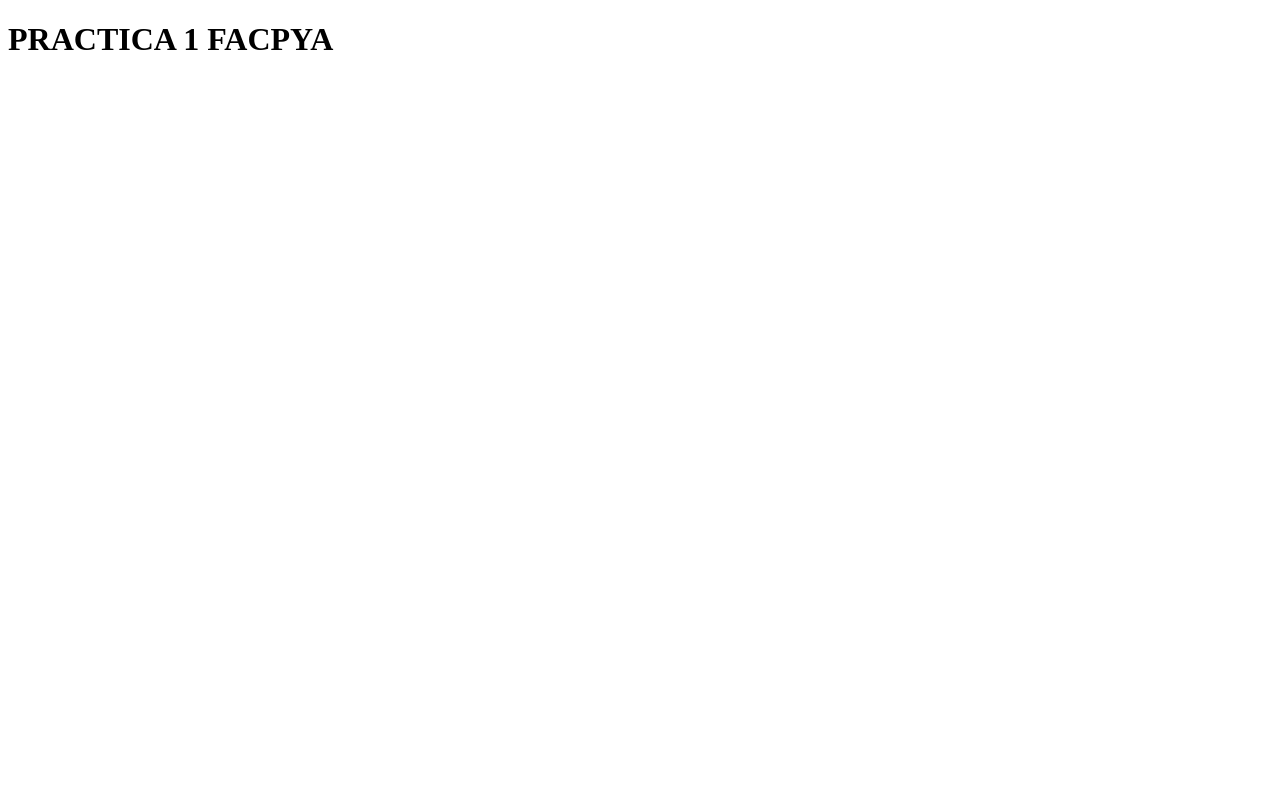
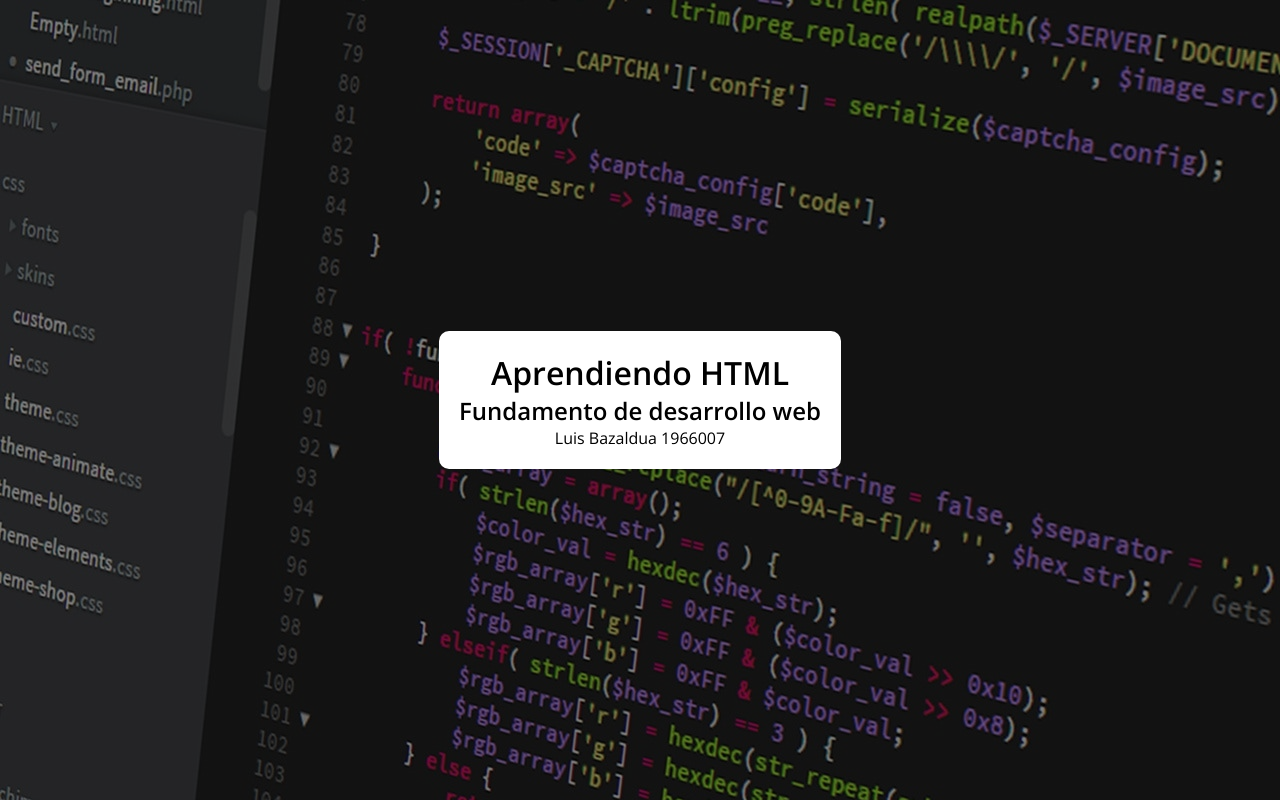
Before and after one commit to bazalduadw/bazaldua-practica1, a plain HTML site: page index.html in a window 1280 px wide. Drawn offline with nearby package versions, Linux system fonts and the light colour scheme.

Commit message:
Agrenado cambios al archivo html y estilos css

```diff
--- a/index.html
+++ b/index.html
@@ -4,9 +4,19 @@
     <meta charset="UTF-8">
     <meta http-equiv="X-UA-Compatible" content="IE=edge">
     <meta name="viewport" content="width=device-width, initial-scale=1.0">
-    <title>Document</title>
+    <title>Aprendiendo HTML</title>
+    <link rel="stylesheet" href="styles.css">
 </head>
 <body>
-    <h1>PRACTICA 1 FACPYA</h1>
+
+    <div class="contenedor">
+        <div class="contenedor-info">
+            <h1>Aprendiendo HTML</h1>
+            <h2>Fundamento de desarrollo web</h2>
+            <p>Luis Bazaldua 1966007</p>
+        </div>
+
+    </div>
+
 </body>
 </html>
--- /dev/null
+++ b/styles.css
@@ -0,0 +1,26 @@
+@import url('https://fonts.googleapis.com/css2?family=Open+Sans:wght@400;500;600&display=swap');
+
+*{
+    margin: 0;
+    padding: 0;
+    box-sizing: border-box;
+    font-family: 'Open Sans', sans-serif;
+}
+
+
+.contenedor{
+    display: flex;
+    flex-direction: column;
+    justify-content: center;
+    align-items: center;
+    height: 100vh;
+    background: url('img/pexels-pixabay-270348.jpg') rgba(0, 0, 0, 0.5);
+    background-blend-mode: multiply;
+}
+
+.contenedor-info{
+    background: white;
+    padding: 20px;
+    text-align: center;
+    border-radius: 10px;
+}
```
Also changed, not shown: img/pexels-pixabay-270348.jpg (added).
